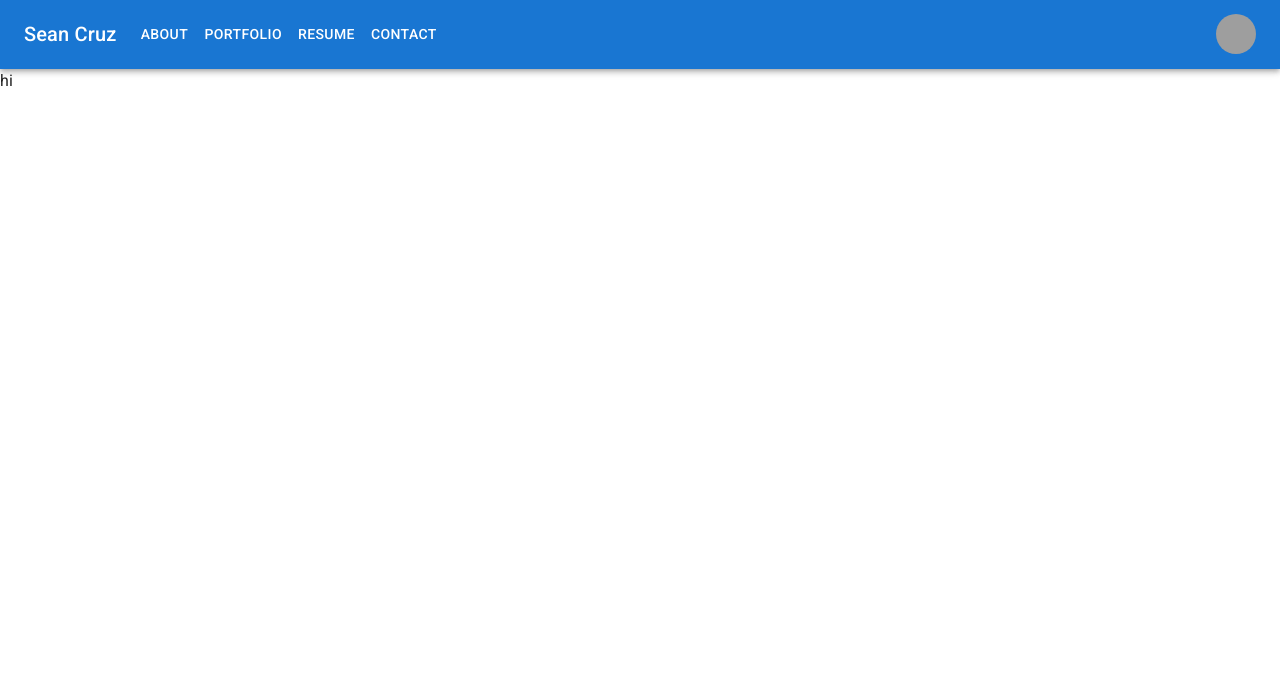
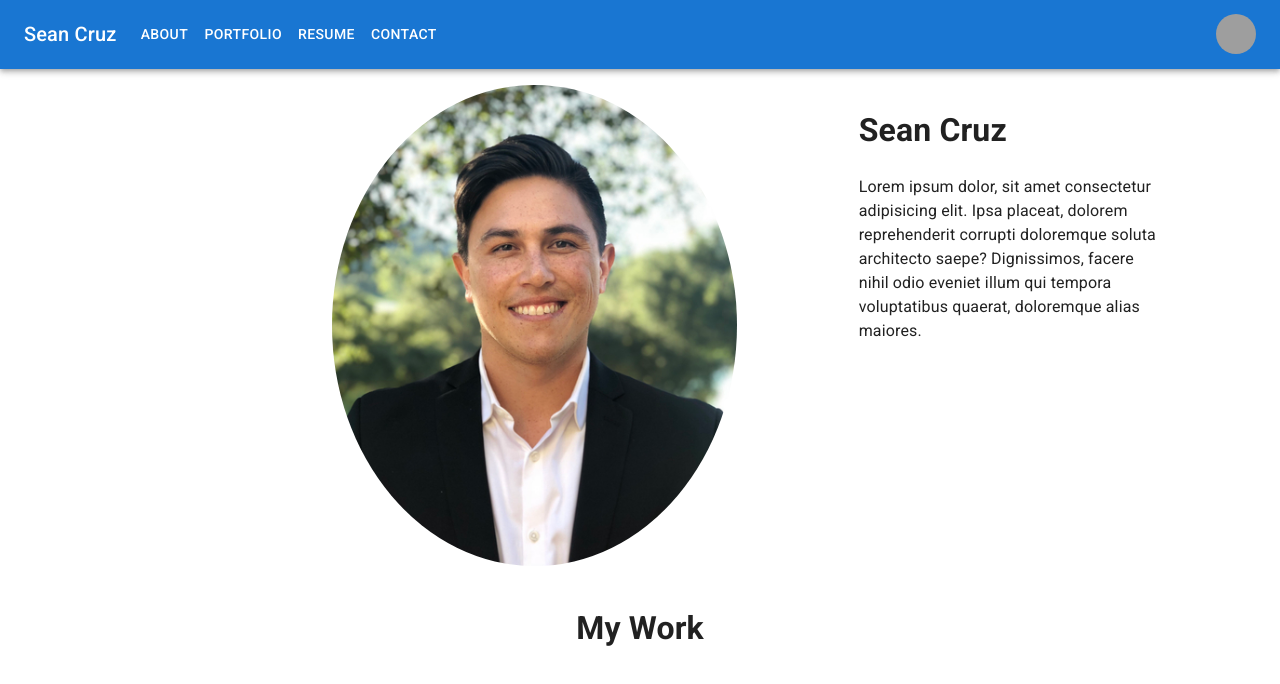
Before and after one commit to skcruzer/portfolioskc, a React (Create React App) app: page / in a window 1280 px wide. Shown: the top 684 px of the page. Built offline with nearby package versions, Linux system fonts and the light colour scheme; grey boxes are pictures that could not be loaded.

Commit message:
portfolio, about pages

```diff
--- a/src/App.js
+++ b/src/App.js
@@ -1,6 +1,7 @@
 import Navbar from "./components/Navbar";
 import CssBaseline from '@mui/material/CssBaseline';
 import About from "./components/About";
+import Portfolio from "./components/Porfolio/Portfolio";
 
 function App() {
   return (
@@ -8,6 +9,7 @@ function App() {
     <CssBaseline />
     <Navbar />
     <About />
+    <Portfolio />
     </>
   );
 }
--- a/src/components/About/About.js
+++ b/src/components/About/About.js
@@ -1,9 +1,30 @@
 import React from 'react'
+import Box from '@mui/material/Box'
+import Paper from '@mui/material/Paper'
+import Grid from '@mui/material/Grid'
+import proPic from '../../assets/pics/small.png'
+import Avatar from '@mui/material/Avatar'
 
 const About = () => {
   return (
     <>
-      hi
+
+      <Grid justifyContent='center' container padding={2} spacing={2}>
+        {/* grid item sizing for mobile responsiveness */}
+        <Grid item md={2}></Grid>
+        <Grid item xs={12} md={4}>
+          <Avatar alt='self pic' src={proPic} sx={{ width: 1, height: 1 }}></Avatar>
+        </Grid>
+
+        <Grid item md={1}></Grid>
+
+        <Grid item xs={12} md={3}>
+          <h1>Sean Cruz</h1>
+          <p>Lorem ipsum dolor, sit amet consectetur adipisicing elit. Ipsa placeat, dolorem reprehenderit corrupti doloremque soluta architecto saepe? Dignissimos, facere nihil odio eveniet illum qui tempora voluptatibus quaerat, doloremque alias maiores.</p>
+        </Grid>
+      </Grid>
+
+
     </>
   )
 }
--- /dev/null
+++ b/src/components/Porfolio/Portfolio.js
@@ -0,0 +1,14 @@
+import React from 'react'
+import Grid  from '@mui/material/Grid'
+
+const Portfolio = () => {
+  return (
+    <>
+      <Grid container justifyContent='center'>
+        <h1>My Work</h1>
+      </Grid>
+    </>
+  )
+}
+
+export default Portfolio
--- /dev/null
+++ b/src/components/Porfolio/index.js
@@ -0,0 +1 @@
+export { default } from './Portfolio'
```
Also changed, not shown: src/assets/pics/small.png (added).
